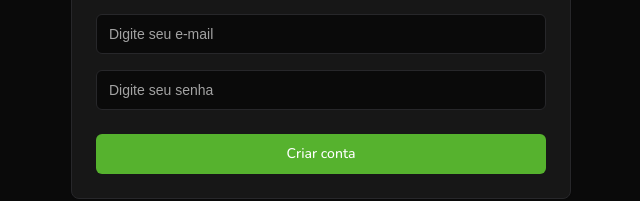
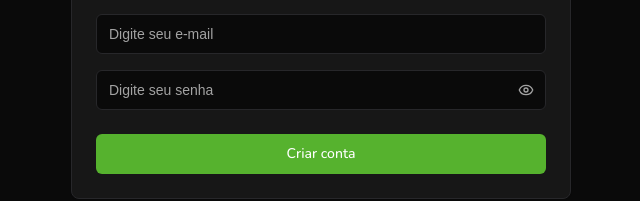
Before and after one commit to GustavoOrelio/Fintrack, a React (Vite) app: page /signup in a window 1280 px wide. Shown: the part 373-574 px from the top of the page, without its empty margins (319-959 px from the left). Built offline with nearby package versions, Linux system fonts and the light colour scheme; a web font is replaced by a local one.

Commit message:
feat: add password input with visibility change

```diff
--- a/src/pages/signup.jsx
+++ b/src/pages/signup.jsx
@@ -1,3 +1,5 @@
+import { EyeIcon, EyeOffIcon } from 'lucide-react'
+import { useState } from 'react'
 import { Link } from 'react-router'
 
 import { Button } from '@/components/ui/button'
@@ -12,6 +14,7 @@
 import { Input } from '@/components/ui/input'
 
 const SignupPage = () => {
+  const [passwordIsVisible, setPasswordIsVisible] = useState(false)
   return (
     <div className="flex h-screen w-screen flex-col items-center justify-center gap-3">
       <Card className="w-[500px]">
@@ -23,7 +26,19 @@
           <Input placeholder="Digite seu nome" />
           <Input placeholder="Digite seu sobrenome" />
           <Input placeholder="Digite seu e-mail" />
-          <Input type="password" placeholder="Digite seu senha" />
+          <div className="relative">
+            <Input
+              type={passwordIsVisible ? 'text' : 'password'}
+              placeholder="Digite seu senha"
+            />
+            <Button
+              variant="ghost"
+              className="absolute bottom-0 right-0 top-0 my-auto mr-1 h-8 w-8 text-muted-foreground"
+              onClick={() => setPasswordIsVisible((prev) => !prev)}
+            >
+              {passwordIsVisible ? <EyeOffIcon /> : <EyeIcon />}
+            </Button>
+          </div>
         </CardContent>
         <CardFooter>
           <Button className="w-full">Criar conta</Button>
```
